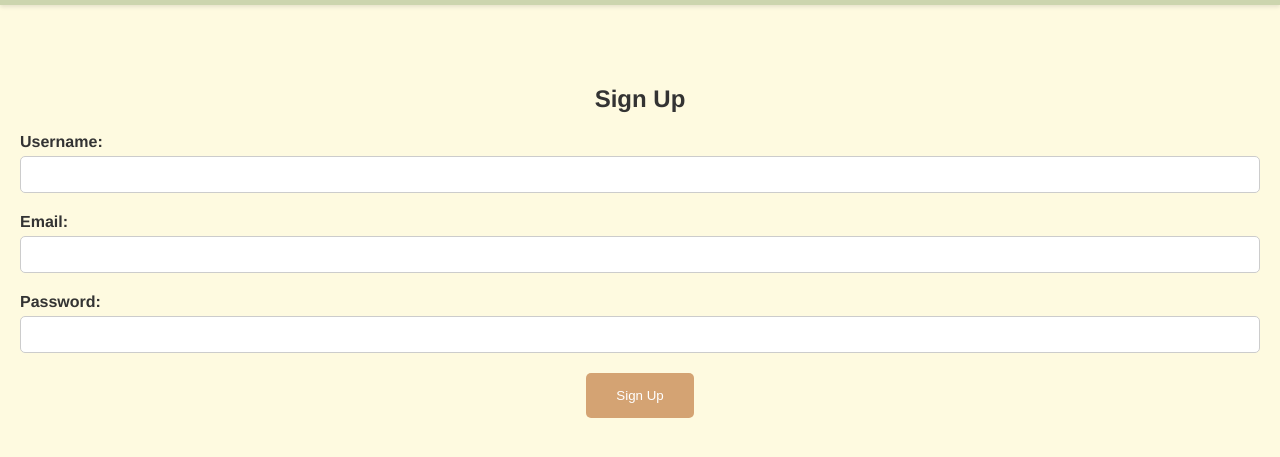
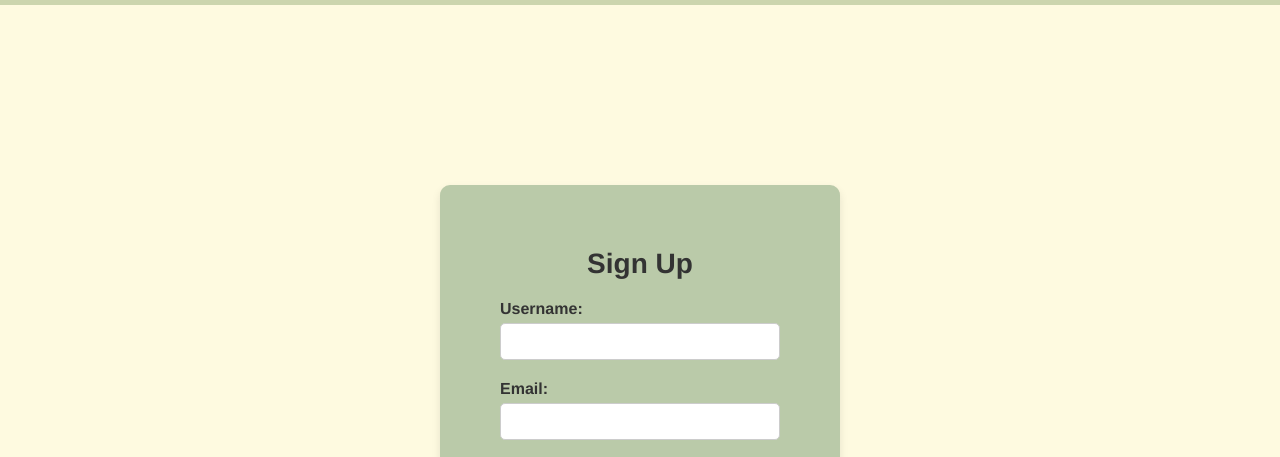
Before and after one commit to Chiefopoku/healthyou, a plain HTML site: page signup.html in a window 1280 px wide. Shown: the part 63-520 px from the top of the page. Drawn offline with Linux system fonts and the light colour scheme.

Commit message:
style sign up

```diff
--- a/signup.html
+++ b/signup.html
@@ -18,7 +18,8 @@
         </nav>
     </header>
 
-    <section class="signup" id="signup">
+    <section class="signup-card">
+        <div class="card">
             <h1>Sign Up</h1>
             <form action="submit_signup.php" method="post">
                 <div class="form-group">
@@ -35,6 +36,7 @@
                 </div>
                 <button type="submit" class="btn">Sign Up</button>
             </form>
+        </div>
     </section>
 
     <footer>
--- a/style.css
+++ b/style.css
@@ -210,6 +210,8 @@ h2 {
     color: #666; /* Testimonial text color */
 }
 
+
+
 /* Call to Action Section Styles */
 #cta {
     padding: 60px 20px;
@@ -323,6 +325,30 @@ button.btn:hover {
     color: #333; /* Tip text color */
 }
 
+/* Signup Card Styles */
+.signup-card {
+    display: flex;
+    justify-content: center;
+    align-items: center;
+    height: 100vh;
+    background-color: #fefae0;
+}
+
+.card {
+    background-color: #bacaa9;
+    padding: 40px 60px;
+    border-radius: 10px;
+    box-shadow: 0 4px 8px rgba(0, 0, 0, 0.1);
+    text-align: center;
+    width: 100%;
+    max-width: 400px;
+}
+
+.card h1 {
+    margin-bottom: 20px;
+    font-size: 28px;
+    color: #333;
+}
 
 /* Footer Styles */
 footer {
```
Lines whose indentation alone changed are shown as unchanged.
